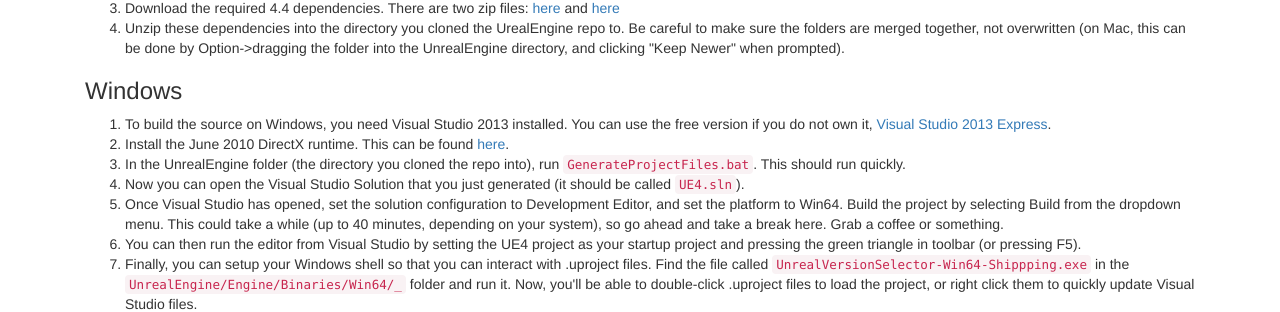
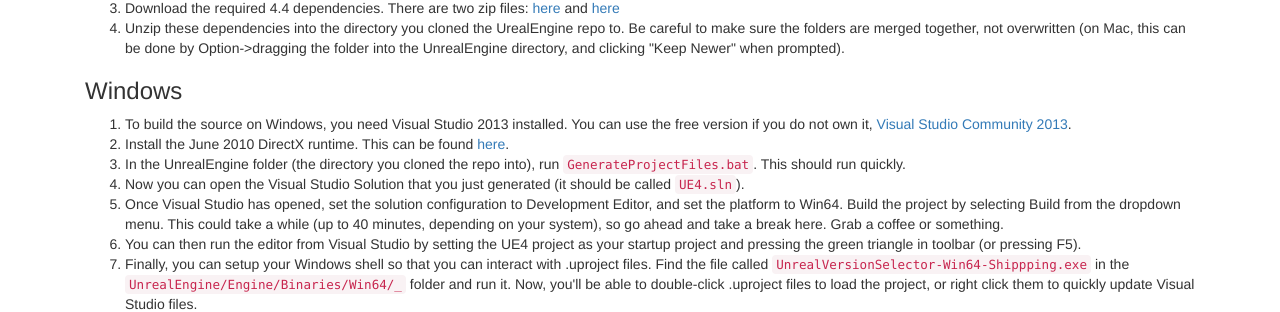
Before and after one commit to mono-ue-old/mono-ue.github.io, a Jekyll site: the page built from installation.html, in a window 1280 px wide and 900 px high, scrolled down 310 px. Shown: the part 144-456 px from the top of the window. Built offline with Jekyll 4.4.1, drawn with Linux system fonts in a browser that asks for light colours; nearby versions of some CDN libraries; Markdown is read by kramdown in place of the engine named in the settings.

Commit message:
VS Express -> Community

```diff
--- a/installation.html
+++ b/installation.html
@@ -48,8 +48,8 @@
 <ol>
 	<li>To build the source on Windows, you need Visual Studio
 	2013 installed. You can use the free version if you do not own
-	it, <a href="http://www.microsoft.com/en-us/download/details.aspx?id=40787">Visual
-	Studio 2013 Express</a>.</li>
+	it, <a href="https://www.visualstudio.com/en-us/downloads/download-visual-studio-vs#DownloadFamilies_2">Visual
+	Studio Community 2013</a>.</li>
 
 	<li>Install the June 2010 DirectX runtime. This can be
 	found <a href="http://www.microsoft.com/en-us/download/details.aspx?id=8109">here</a>.</li>
```
